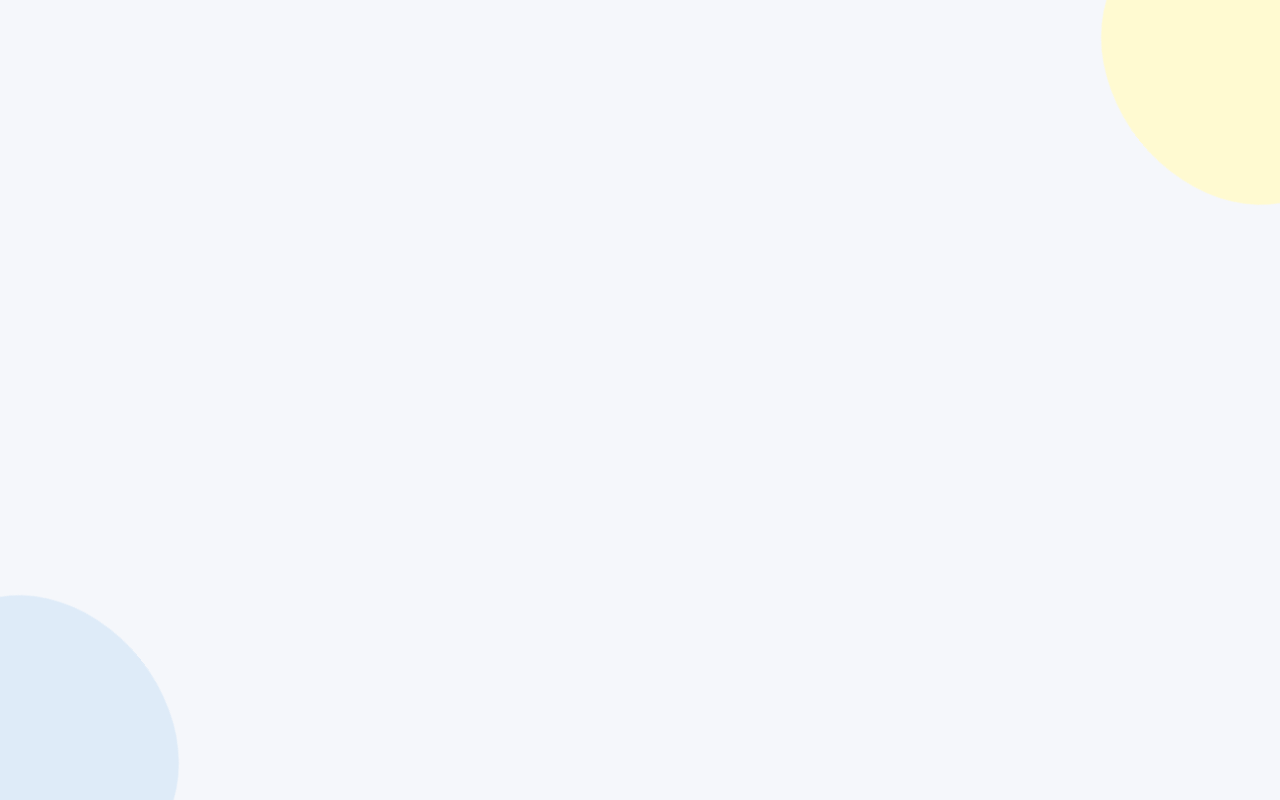
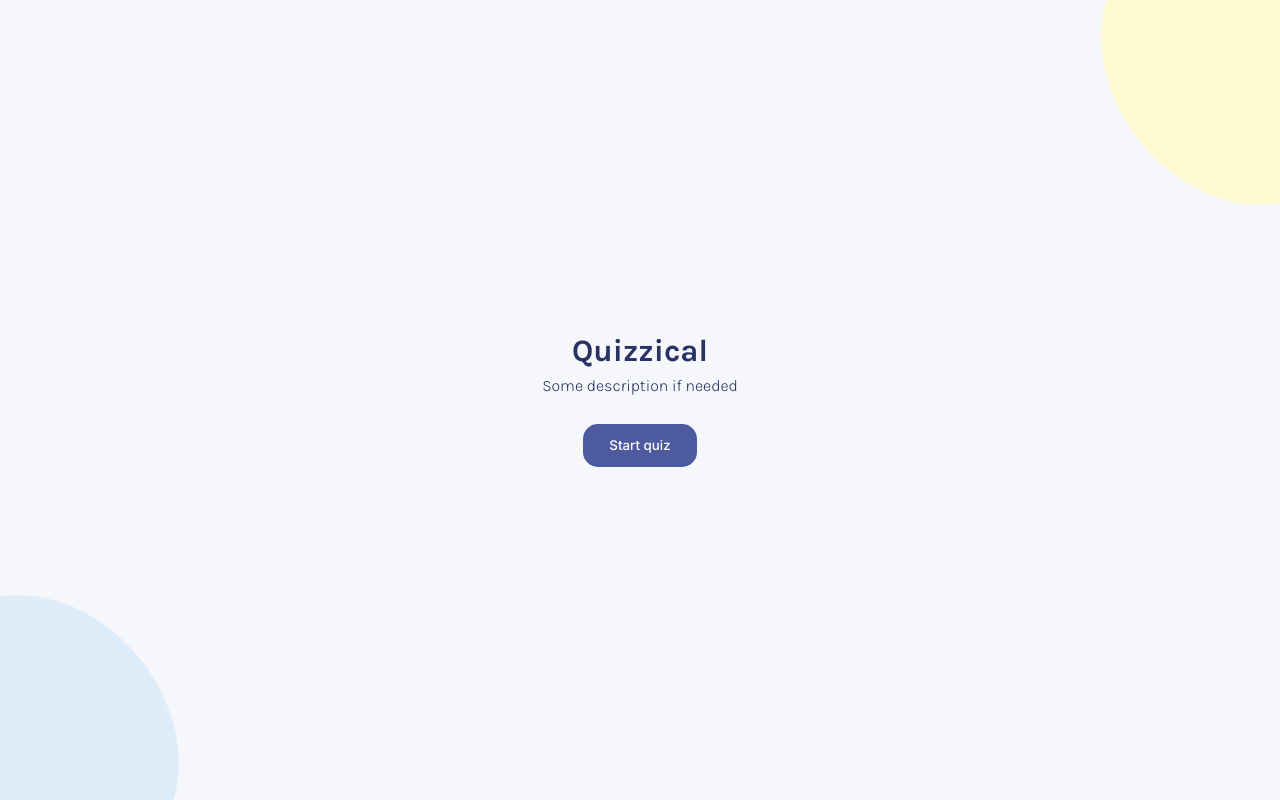
Before and after one commit to jonhayjr/quizzical, a React (Create React App) app: page / in a window 1280 px wide. Built offline with nearby package versions, Linux system fonts and the light colour scheme.

Commit message:
Created start game overlay

```diff
--- a/src/App.js
+++ b/src/App.js
@@ -1,9 +1,12 @@
 import './style.css';
+
+/*Import Components*/
+import StartOverlay from './components/StartOverlay';
 
 const App = () => {
   return (
     <div className="container">
-
+      <StartOverlay/>
     </div>
   );
 }
--- /dev/null
+++ b/src/components/StartOverlay.js
@@ -0,0 +1,11 @@
+const StartOverlay = () => {
+    return (
+        <div className="overlay">
+            <h1 className="title">Quizzical</h1>
+            <p className="subtitle">Some description if needed</p>
+            <button className="btn btn__start">Start quiz</button>
+        </div>
+    )
+}
+
+export default StartOverlay;
--- a/src/style.css
+++ b/src/style.css
@@ -1,14 +1,35 @@
 @import url('https://fonts.googleapis.com/css2?family=Karla:wght@300;700&display=swap');
+@import url('https://fonts.googleapis.com/css2?family=Inter:wght@300;500;700&display=swap');
 
+/*General Styles*/
 * {
     box-sizing: border-box;
+}
+
+h1, p {
+    margin: 0;
 }
 
 body {
     margin: 0;
     font-family: 'Karla', sans-serif;
+    font-size: 1rem;
     background-color: #F5F7FB;
     position: relative;
+    display: flex;
+    flex-direction: column;
+    align-items: center;
+    justify-content: center;
+    height: 100vh;
+}
+
+.btn {
+    outline: none;
+    border: none;
+    background-color: #4D5B9E;
+    color: #fff;
+    border-radius: 15px;
+    font-family: 'Inter', sans-serif;
 }
 
 /*Background corner effect*/
@@ -35,3 +56,23 @@ body {
     left: -100px;
     transform: rotate(-128.49deg);
   }
+
+  /*Start Game Overlay*/
+  .overlay {
+    text-align: center;
+    color: #293264;
+  }
+
+  .title {
+      font-weight: 700;
+      font-size: 1.94rem;
+      margin-bottom: 0.44rem;
+  }
+
+  .subtitle {
+      margin-bottom: 1.81em;
+  }
+
+  .btn__start {
+      padding: 1em 2em;
+  }
```
